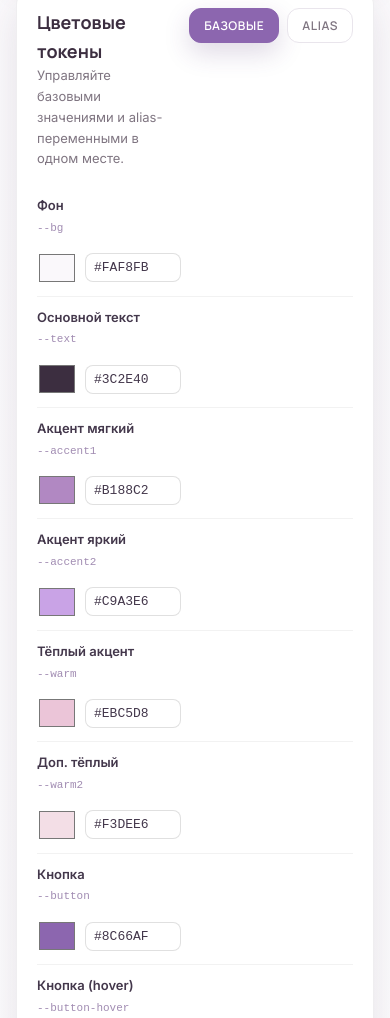
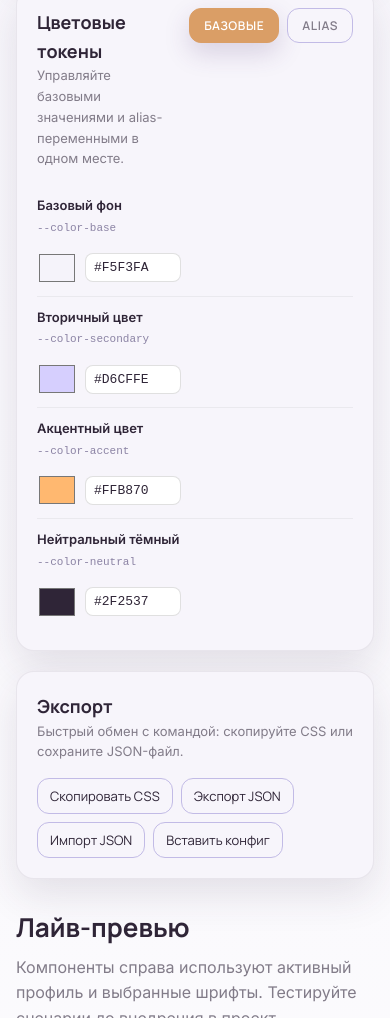
Before and after one commit to c3337187/Palette-Studio, a plain HTML site: page lab.html in a window 390 px wide. Shown: the part 982-2000 px from the top of the page. Drawn offline with Linux system fonts and the light colour scheme.

Commit message:
Refine palette system with 60-30-10 color tokens

```diff
--- a/lab.html
+++ b/lab.html
@@ -6,27 +6,24 @@
   <title>Цветовая лаборатория</title>
   <style>
     :root{
-      --bg:#FAF8FB;
-      --text:#3C2E40;
-      --accent1:#B188C2;
-      --accent2:#C9A3E6;
-      --warm:#EBC5D8;
-      --warm2:#F3DEE6;
-      --button:#8C66AF;
-      --button-hover:#A57FD0;
-      --neutral:#E9E5EC;
-      --card-bg:#FFFFFF;
-      --surface-primary:var(--bg);
-      --surface-card:var(--card-bg);
-      --surface-muted:var(--warm2);
-      --surface-hero:var(--accent2);
-      --surface-accent:var(--accent1);
-      --text-strong:var(--text);
-      --text-muted:color-mix(in srgb,var(--text) 60%,var(--surface-primary) 40%);
-      --border-subtle:var(--neutral);
-      --action-primary:var(--button);
-      --action-primary-hover:var(--button-hover);
-      --badge-accent:var(--warm);
+      --color-base:#F5F3FA;
+      --color-secondary:#D6CFFE;
+      --color-accent:#FFB870;
+      --color-neutral:#2F2537;
+      --surface-primary:var(--color-base);
+      --surface-card:color-mix(in srgb,var(--color-base) 85%, white 15%);
+      --surface-muted:color-mix(in srgb,var(--color-secondary) 35%, white);
+      --surface-hero:color-mix(in srgb,var(--color-secondary) 60%, var(--color-accent));
+      --surface-accent:color-mix(in srgb,var(--color-secondary) 70%, var(--color-neutral));
+      --text-strong:var(--color-neutral);
+      --text-muted:color-mix(in srgb,var(--color-neutral) 58%, var(--surface-primary) 42%);
+      --border-subtle:color-mix(in srgb,var(--color-secondary) 24%, var(--color-neutral));
+      --action-primary:color-mix(in srgb,var(--color-accent) 82%, var(--color-neutral));
+      --action-primary-hover:color-mix(in srgb,var(--color-accent) 92%, white 8%);
+      --badge-accent:color-mix(in srgb,var(--color-secondary) 55%, white);
+      --ratio-primary:var(--surface-primary);
+      --ratio-secondary:var(--surface-muted);
+      --ratio-accent:var(--action-primary);
       --font-heading:'Manrope', 'Inter', 'Segoe UI', system-ui, sans-serif;
       --font-body:'Inter', 'Segoe UI', system-ui, sans-serif;
       --font-ui:'Manrope', 'Inter', 'Segoe UI', system-ui, sans-serif;
@@ -36,7 +33,7 @@
     a{text-decoration:none;color:inherit}
     .topbar{background:rgba(255,255,255,0.85);backdrop-filter:blur(14px);border-bottom:1px solid rgba(0,0,0,0.06);position:sticky;top:0;z-index:10}
     .topbar .container{max-width:1200px;margin:0 auto;padding:14px 24px;display:flex;align-items:center;justify-content:space-between;gap:20px}
-    .brand{font-weight:700;font-size:18px;letter-spacing:0.06em;text-transform:uppercase;color:#5C4C66}
+    .brand{font-weight:700;font-size:18px;letter-spacing:0.06em;text-transform:uppercase;color:color-mix(in srgb,var(--color-neutral) 85%, white 15%)}
     .nav-links{display:flex;gap:12px;font-size:14px}
     .nav-link{padding:8px 14px;border-radius:999px;color:var(--text-muted);transition:background .2s,color .2s}
     .nav-link:hover{background:var(--surface-muted);color:var(--text-strong)}
@@ -55,41 +52,41 @@
     .tab-panel.active{display:block}
     .profile-head{display:flex;flex-direction:column;gap:12px}
     .profile-select{display:flex;flex-direction:column;gap:10px}
-    .profile-select select{width:100%;padding:10px 12px;border-radius:12px;border:1px solid rgba(0,0,0,0.12);font-size:14px;background:#fff;color:#43374B}
+    .profile-select select{width:100%;padding:10px 12px;border-radius:12px;border:1px solid rgba(0,0,0,0.12);font-size:14px;background:#fff;color:var(--text-strong)}
     .profile-actions{display:flex;flex-wrap:wrap;gap:8px}
     .btn{padding:8px 12px;border-radius:12px;border:1px solid var(--border-subtle);background:var(--surface-card);color:var(--text-strong);font-size:13px;font-family:var(--font-ui);cursor:pointer;transition:background .2s,box-shadow .2s}
     .btn:hover{background:var(--surface-muted)}
-    .btn.danger{background:#F7E4EA;border-color:#F0B9C8;color:#A63E59}
+    .btn.danger{background:color-mix(in srgb,var(--color-accent) 18%, white);border-color:color-mix(in srgb,var(--color-accent) 28%, white);color:color-mix(in srgb,var(--color-accent) 60%, var(--color-neutral) 40%)}
     .status{font-size:12px;color:var(--text-muted)}
     .token-controls{display:flex;flex-direction:column;gap:0}
     .token-row{display:grid;grid-template-columns:150px 1fr;align-items:center;gap:12px;padding:10px 0;border-bottom:1px solid rgba(0,0,0,0.05)}
     .token-row:last-child{border-bottom:none}
     .token-label{display:flex;flex-direction:column;gap:4px}
-    .token-label .name{font-size:13px;font-weight:600;color:#43374B}
-    .token-label .var{font-family:monospace;font-size:11px;color:#a18cb2}
+    .token-label .name{font-size:13px;font-weight:600;color:var(--text-strong)}
+    .token-label .var{font-family:monospace;font-size:11px;color:color-mix(in srgb,var(--color-secondary) 55%, var(--color-neutral) 45%)}
     .token-inputs{display:flex;gap:8px;align-items:center}
     .token-inputs input[type="color"]{width:40px;height:36px;border:none;background:none;padding:0;cursor:pointer}
-    .token-inputs input[type="text"]{width:96px;padding:6px 8px;border-radius:8px;border:1px solid rgba(0,0,0,0.12);font-family:monospace;text-transform:uppercase;font-size:13px;color:#43374B}
-    .token-inputs input[type="text"].invalid{border-color:#d16c88;box-shadow:0 0 0 2px rgba(209,108,136,0.25)}
+    .token-inputs input[type="text"]{width:96px;padding:6px 8px;border-radius:8px;border:1px solid rgba(0,0,0,0.12);font-family:monospace;text-transform:uppercase;font-size:13px;color:var(--text-strong)}
+    .token-inputs input[type="text"].invalid{border-color:color-mix(in srgb,var(--color-accent) 45%, var(--color-neutral) 55%);box-shadow:0 0 0 2px color-mix(in srgb,var(--color-accent) 30%, transparent)}
     .alias-controls{display:flex;flex-direction:column}
     .alias-row{display:grid;grid-template-columns:150px 1fr 56px;align-items:start;gap:12px;padding:10px 0;border-bottom:1px solid rgba(0,0,0,0.05)}
     .alias-row:last-child{border-bottom:none}
     .alias-label{display:flex;flex-direction:column;gap:4px}
-    .alias-label .name{font-size:13px;font-weight:600;color:#43374B}
-    .alias-label .var{font-family:monospace;font-size:11px;color:#a18cb2}
+    .alias-label .name{font-size:13px;font-weight:600;color:var(--text-strong)}
+    .alias-label .var{font-family:monospace;font-size:11px;color:color-mix(in srgb,var(--color-secondary) 55%, var(--color-neutral) 45%)}
     .alias-control{display:flex;flex-direction:column;gap:8px}
-    .alias-control select{width:100%;padding:8px 12px;border-radius:10px;border:1px solid rgba(0,0,0,0.12);font-size:13px;background:#fff;color:#43374B}
+    .alias-control select{width:100%;padding:8px 12px;border-radius:10px;border:1px solid rgba(0,0,0,0.12);font-size:13px;background:#fff;color:var(--text-strong)}
     .alias-custom{display:flex;gap:8px;align-items:center}
     .alias-custom input[type="color"]{width:36px;height:32px;border:none;padding:0;cursor:pointer;background:none}
     .alias-custom input[type="text"]{width:90px;padding:6px 8px;border-radius:8px;border:1px solid rgba(0,0,0,0.12);font-family:monospace;text-transform:uppercase;font-size:13px}
-    .alias-custom input[type="text"].invalid{border-color:#d16c88;box-shadow:0 0 0 2px rgba(209,108,136,0.25)}
+    .alias-custom input[type="text"].invalid{border-color:color-mix(in srgb,var(--color-accent) 45%, var(--color-neutral) 55%);box-shadow:0 0 0 2px color-mix(in srgb,var(--color-accent) 30%, transparent)}
     .alias-preview{display:flex;flex-direction:column;align-items:center;gap:6px;font-size:12px;color:var(--text-muted)}
     .alias-preview .swatch{width:48px;height:48px;border-radius:12px;border:1px solid rgba(0,0,0,0.05)}
     .actions{display:flex;flex-wrap:wrap;gap:8px}
     .generator-form{display:flex;flex-direction:column;gap:14px}
     .generator-row{display:flex;gap:10px;align-items:center}
     .generator-row input[type="text"]{flex:1;padding:8px 10px;border-radius:10px;border:1px solid rgba(0,0,0,0.12);font-size:13px;font-family:var(--font-ui)}
-    .generator-row input[type="text"].invalid{border-color:#d16c88;box-shadow:0 0 0 2px rgba(209,108,136,0.25)}
+    .generator-row input[type="text"].invalid{border-color:color-mix(in srgb,var(--color-accent) 45%, var(--color-neutral) 55%);box-shadow:0 0 0 2px color-mix(in srgb,var(--color-accent) 30%, transparent)}
     .generator-row input[type="color"]{width:40px;height:36px;border:none;background:none;padding:0;cursor:pointer}
     .generator-actions{display:flex;gap:10px;flex-wrap:wrap}
     .generator-status{font-size:12px;color:var(--text-muted);min-height:16px}
@@ -103,16 +100,16 @@
     .contrast-card p{margin:0;font-size:12px;color:var(--text-muted);line-height:1.5}
     .contrast-list{display:flex;flex-direction:column;gap:8px;font-size:13px}
     .contrast-item{display:flex;flex-direction:column;gap:8px;padding:10px 12px;border-radius:12px;background:var(--surface-muted);border:1px solid rgba(0,0,0,0.05);transition:border .2s,box-shadow .2s}
-    .contrast-item.pass{border-color:rgba(74,149,97,0.4);box-shadow:0 8px 18px rgba(74,149,97,0.08)}
-    .contrast-item.warn{border-color:rgba(238,165,61,0.4);box-shadow:0 6px 16px rgba(238,165,61,0.06)}
-    .contrast-item.fail{border-color:rgba(212,91,91,0.4);box-shadow:0 6px 14px rgba(212,91,91,0.08)}
+    .contrast-item.pass{border-color:color-mix(in srgb,var(--color-secondary) 45%, var(--color-neutral) 15%);box-shadow:0 8px 18px color-mix(in srgb,var(--color-secondary) 25%, transparent)}
+    .contrast-item.warn{border-color:color-mix(in srgb,var(--color-accent) 45%, var(--color-secondary) 15%);box-shadow:0 6px 16px color-mix(in srgb,var(--color-accent) 20%, transparent)}
+    .contrast-item.fail{border-color:color-mix(in srgb,var(--color-accent) 60%, var(--color-neutral) 20%);box-shadow:0 6px 14px color-mix(in srgb,var(--color-accent) 25%, transparent)}
     .contrast-item .combo{display:flex;justify-content:space-between;align-items:center;gap:12px}
     .contrast-item .combo .swatch{width:52px;height:32px;border-radius:8px;border:1px solid rgba(0,0,0,0.06);display:flex;align-items:center;justify-content:center;font-weight:700;font-family:var(--font-ui)}
     .contrast-item .ratio{font-family:monospace;font-weight:600}
     .contrast-item .badge{padding:4px 8px;border-radius:999px;font-size:11px;font-weight:600}
-    .contrast-item.pass .badge{background:rgba(74,149,97,0.15);color:#2E6B43}
-    .contrast-item.warn .badge{background:rgba(238,165,61,0.18);color:#8C4F00}
-    .contrast-item.fail .badge{background:rgba(212,91,91,0.18);color:#7C1F1F}
+    .contrast-item.pass .badge{background:color-mix(in srgb,var(--color-secondary) 35%, white);color:color-mix(in srgb,var(--color-secondary) 72%, var(--color-neutral) 28%)}
+    .contrast-item.warn .badge{background:color-mix(in srgb,var(--color-accent) 32%, white);color:color-mix(in srgb,var(--color-accent) 70%, var(--color-neutral) 30%)}
+    .contrast-item.fail .badge{background:color-mix(in srgb,var(--color-accent) 48%, var(--color-neutral));color:color-mix(in srgb,var(--color-accent) 78%, var(--color-neutral) 22%)}
     .contrast-item .guide{font-size:11px;color:var(--text-muted)}
     .preview-grid{display:grid;grid-template-columns:repeat(auto-fit,minmax(260px,1fr));gap:20px}
     .preview-panel{background:var(--surface-card);border-radius:18px;padding:20px;border:1px solid rgba(54,38,70,0.08);box-shadow:0 12px 34px rgba(54,38,70,0.1);display:flex;flex-direction:column;gap:14px}
@@ -178,7 +175,7 @@
           <p>Создавайте, копируйте и настраивайте цветовые профили. Изменения сохраняются автоматически.</p>
         </div>
         <div class="profile-select">
-          <label style="font-size:12px;font-weight:600;text-transform:uppercase;letter-spacing:0.05em;color:#5C4C66">Активный профиль</label>
+          <label style="font-size:12px;font-weight:600;text-transform:uppercase;letter-spacing:0.05em;color:color-mix(in srgb,var(--color-neutral) 85%, white 15%)">Активный профиль</label>
           <select id="profileSelect"></select>
         </div>
         <div class="profile-actions">
@@ -200,8 +197,8 @@
         </div>
         <div class="generator-form" id="generatorForm">
           <div class="generator-row">
-            <input type="color" id="generatorColor" value="#6B5B95" aria-label="Основной цвет" />
-            <input type="text" id="generatorHex" value="#6B5B95" placeholder="#RRGGBB" aria-label="HEX основного цвета" />
+            <input type="color" id="generatorColor" value="#FFB870" aria-label="Основной цвет" />
+            <input type="text" id="generatorHex" value="#FFB870" placeholder="#RRGGBB" aria-label="HEX основного цвета" />
           </div>
           <input type="text" id="generatorName" placeholder="Название нового профиля" aria-label="Название профиля" />
           <label style="display:flex;align-items:center;gap:8px;font-size:12px;color:var(--text-muted)">
@@ -366,63 +363,45 @@
     const FONT_KEY = 'palette-studio-fonts';
 
     const BASE_TOKENS = [
-      {variable:'--bg', label:'Фон', default:'#FAF8FB'},
-      {variable:'--text', label:'Основной текст', default:'#3C2E40'},
-      {variable:'--accent1', label:'Акцент мягкий', default:'#B188C2'},
-      {variable:'--accent2', label:'Акцент яркий', default:'#C9A3E6'},
-      {variable:'--warm', label:'Тёплый акцент', default:'#EBC5D8'},
-      {variable:'--warm2', label:'Доп. тёплый', default:'#F3DEE6'},
-      {variable:'--button', label:'Кнопка', default:'#8C66AF'},
-      {variable:'--button-hover', label:'Кнопка (hover)', default:'#A57FD0'},
-      {variable:'--neutral', label:'Нейтральный', default:'#E9E5EC'},
-      {variable:'--card-bg', label:'Фон карточек', default:'#FFFFFF'}
+      {variable:'--color-base', label:'Базовый фон', default:'#F5F3FA'},
+      {variable:'--color-secondary', label:'Вторичный цвет', default:'#D6CFFE'},
+      {variable:'--color-accent', label:'Акцентный цвет', default:'#FFB870'},
+      {variable:'--color-neutral', label:'Нейтральный тёмный', default:'#2F2537'}
     ];
 
     const ALIAS_DEFS = [
-      {variable:'--surface-primary', label:'Поверхность основная', defaultConfig:()=>({mode:'base', ref:'--bg'})},
-      {variable:'--surface-card', label:'Поверхность карточек', defaultConfig:()=>({mode:'base', ref:'--card-bg'})},
-      {variable:'--surface-muted', label:'Поверхность приглушённая', defaultConfig:()=>({mode:'base', ref:'--warm2'})},
-      {variable:'--surface-hero', label:'Hero-поверхность', defaultConfig:()=>({mode:'base', ref:'--accent2'})},
-      {variable:'--surface-accent', label:'Акцентная поверхность', defaultConfig:()=>({mode:'base', ref:'--accent1'})},
-      {variable:'--text-strong', label:'Текст сильный', defaultConfig:()=>({mode:'base', ref:'--text'})},
+      {variable:'--surface-primary', label:'Поверхность основная', defaultConfig:()=>({mode:'base', ref:'--color-base'})},
+      {variable:'--surface-card', label:'Поверхность карточек', defaultConfig:()=>({mode:'auto'}), auto:(base)=>mixColors(base['--color-base'], '#FFFFFF', 0.15)},
+      {variable:'--surface-muted', label:'Поверхность приглушённая', defaultConfig:()=>({mode:'auto'}), auto:(base)=>mixColors(base['--color-secondary'], '#FFFFFF', 0.65)},
+      {variable:'--surface-hero', label:'Hero-поверхность', defaultConfig:()=>({mode:'auto'}), auto:(base)=>mixColors(base['--color-secondary'], base['--color-accent'], 0.4)},
+      {variable:'--surface-accent', label:'Акцентная поверхность', defaultConfig:()=>({mode:'auto'}), auto:(base)=>mixColors(base['--color-secondary'], base['--color-neutral'], 0.3)},
+      {variable:'--text-strong', label:'Текст сильный', defaultConfig:()=>({mode:'base', ref:'--color-neutral'})},
       {variable:'--text-muted', label:'Текст вторичный', defaultConfig:()=>({mode:'auto'}), auto:(base, alias)=>computeMutedTextColor(base, alias)},
-      {variable:'--border-subtle', label:'Границы мягкие', defaultConfig:()=>({mode:'base', ref:'--neutral'})},
-      {variable:'--action-primary', label:'Primary action', defaultConfig:()=>({mode:'base', ref:'--button'})},
-      {variable:'--action-primary-hover', label:'Primary hover', defaultConfig:()=>({mode:'base', ref:'--button-hover'})},
-      {variable:'--badge-accent', label:'Цвет бейджа', defaultConfig:()=>({mode:'base', ref:'--warm'})}
+      {variable:'--border-subtle', label:'Границы мягкие', defaultConfig:()=>({mode:'auto'}), auto:(base)=>mixColors(base['--color-secondary'], base['--color-neutral'], 0.12)},
+      {variable:'--action-primary', label:'Primary action', defaultConfig:()=>({mode:'auto'}), auto:(base)=>mixColors(base['--color-accent'], base['--color-neutral'], 0.18)},
+      {variable:'--action-primary-hover', label:'Primary hover', defaultConfig:()=>({mode:'auto'}), auto:(base, alias)=>mixColors(alias['--action-primary'] || mixColors(base['--color-accent'], base['--color-neutral'], 0.18), '#FFFFFF', 0.08)},
+      {variable:'--badge-accent', label:'Цвет бейджа', defaultConfig:()=>({mode:'auto'}), auto:(base)=>mixColors(base['--color-secondary'], '#FFFFFF', 0.45)}
     ];
-
     const DEFAULT_PROFILES = [
       {
-        id:'soft-light',
-        name:'Нейтральный старт',
+        id:'balanced-mauve',
+        name:'Нейтральный баланс',
         base:Object.fromEntries(BASE_TOKENS.map(t=>[t.variable,t.default])),
-        aliases:{}
+        aliases:{},
       },
       {
-        id:'evening-contrast',
-        name:'Вечерний контраст',
+        id:'twilight-gold',
+        name:'Сумеречный контраст',
         base:{
-          '--bg':'#181921',
-          '--text':'#FFFFFF',
-          '--accent1':'#2E6AFF',
-          '--accent2':'#7A5CFF',
-          '--warm':'#F2B5A0',
-          '--warm2':'#1F2330',
-          '--button':'#4250FF',
-          '--button-hover':'#5C6CFF',
-          '--neutral':'#2C3344',
-          '--card-bg':'#1F2533'
+          '--color-base':'#1C1B23',
+          '--color-secondary':'#2D2535',
+          '--color-accent':'#E7A04E',
+          '--color-neutral':'#F4F1FF'
         },
-        aliases:{
-          '--surface-muted':{mode:'base', ref:'--neutral'},
-          '--text-muted':{mode:'auto'},
-          '--badge-accent':{mode:'base', ref:'--warm'}
-        }
+        aliases:{},
       }
     ];
-
-    const DEFAULT_STATE = {activeId:'soft-light', profiles:DEFAULT_PROFILES};
+    const DEFAULT_STATE = {activeId:'balanced-mauve', profiles:DEFAULT_PROFILES};
 
     const LEGACY_FONT_OPTIONS = [
       {id:'manrope', label:'Manrope', stack:"'Manrope', sans-serif", link:'https://fonts.googleapis.com/css2?family=Manrope:wght@400;600;700&display=swap&subset=cyrillic'},
@@ -876,7 +855,7 @@
         return;
       }
       const {generatePalette} = window.PaletteGenerator;
-      const initial = normalizeHex(generatorHex.value || generatorColor.value) || '#6B5B95';
+      const initial = normalizeHex(generatorHex.value || generatorColor.value) || '#FFB870';
       generatorHex.value = initial;
       generatorColor.value = initial.toLowerCase();
 
@@ -961,14 +940,14 @@
       if(!ratioSegments.length) return;
       const resolved = resolveAliases(activeProfile);
       const mapping = {
-        primary: resolved['--surface-primary'] || activeProfile.base['--bg'],
-        secondary: resolved['--surface-muted'] || activeProfile.base['--accent1'],
-        accent: resolved['--action-primary'] || activeProfile.base['--button']
+        primary: resolved['--surface-primary'] || activeProfile.base['--color-base'],
+        secondary: resolved['--surface-muted'] || activeProfile.base['--color-secondary'],
+        accent: resolved['--action-primary'] || mixColors(activeProfile.base['--color-accent'], activeProfile.base['--color-neutral'], 0.18)
       };
       const flexMap = {primary:6, secondary:3, accent:1};
       ratioSegments.forEach(segment=>{
         const key = segment.dataset.ratio;
-        const color = mapping[key] || '#CCCCCC';
+        const color = mapping[key] || activeProfile.base['--color-base'] || '#CCCCCC';
         const weight = flexMap[key] || 1;
         segment.style.flex = `${weight} ${weight} 0`;
         segment.style.background = color;
@@ -978,7 +957,7 @@
       });
       ratioDots.forEach(dot=>{
         const key = dot.dataset.ratioDot;
-        const color = mapping[key] || '#CCCCCC';
+        const color = mapping[key] || activeProfile.base['--color-base'] || '#CCCCCC';
         dot.style.background = color;
         dot.style.borderColor = getReadableTextColor(color);
       });
@@ -1262,11 +1241,11 @@
     }
 
     function computeMutedTextColor(baseTokens, aliasTokens){
-      const baseText = normalizeHex(baseTokens['--text']) || '#000000';
-      const background = normalizeHex(aliasTokens['--surface-primary'] || baseTokens['--bg']) || '#FFFFFF';
+      const baseText = normalizeHex(baseTokens['--color-neutral']) || '#000000';
+      const background = normalizeHex(aliasTokens['--surface-primary'] || baseTokens['--color-base']) || '#FFFFFF';
       // Оттеняем основной цвет за счёт фона — без искусственного повышения контраста,
       // чтобы диагностика оставалась честной и совпадала с реальными HEX-значениями профиля.
-      return mixColors(baseText, background, 0.35);
+      return mixColors(baseText, background, 0.42);
     }
 
     function mixColors(hexA, hexB, weightB){
--- a/palette-generator.js
+++ b/palette-generator.js
@@ -123,78 +123,68 @@
   function generatePalette(mainColor, options={}){
     const baseHex = normalizeHex(mainColor);
     if(!baseHex){
-      throw new Error('Укажите корректный HEX-код основного цвета (например, #6B5B95).');
+      throw new Error('Укажите корректный HEX-код основного цвета (например, #FFB870).');
     }
 
     const baseHsl = rgbToHsl(hexToRgb(baseHex));
 
-    const primary = baseHex;
-    const secondary = adjustHsl(baseHsl, {
-      h:(baseHsl.h + 30) % 360,
-      s:clamp(baseHsl.s * 0.75 + 0.1, 0, 1),
-      l:clamp(baseHsl.l * 0.9 + 0.08, 0.2, 0.8)
-    });
     const accent = adjustHsl(baseHsl, {
       h:(baseHsl.h + 200) % 360,
-      s:clamp(0.55 + baseHsl.s * 0.25, 0, 1),
-      l:clamp(0.45 + (0.5 - baseHsl.l) * 0.35, 0.25, 0.75)
+      s:clamp(0.58 + baseHsl.s * 0.25, 0, 1),
+      l:clamp(0.5 + (0.5 - baseHsl.l) * 0.3, 0.3, 0.78)
     });
 
-    const background = mixColors('#FFFFFF', primary, 0.12);
-    const card = mixColors(background, '#FFFFFF', 0.7);
-    const neutral = mixColors(background, '#1F1B24', 0.12);
+    const secondarySeed = adjustHsl(baseHsl, {
+      h:(baseHsl.h + 24) % 360,
+      s:clamp(baseHsl.s * 0.7 + 0.08, 0, 1),
+      l:clamp(baseHsl.l * 0.85 + 0.12, 0.25, 0.85)
+    });
 
-    const backgroundHsl = rgbToHsl(hexToRgb(background));
-    const text = backgroundHsl.l > 0.6 ? '#1F1D2A' : '#F7F7FA';
+    const baseSurface = mixColors('#FFFFFF', baseHex, 0.18);
+    const secondarySurface = mixColors(secondarySeed, '#FFFFFF', 0.22);
+    const baseLightness = rgbToHsl(hexToRgb(baseSurface)).l;
+    const neutral = baseLightness > 0.6 ? '#2F2537' : mixColors('#FFFFFF', baseSurface, 0.82);
 
-    const buttonBg = mixColors(primary, '#1A1A1A', 0.18);
-    const buttonHover = mixColors(buttonBg, '#FFFFFF', 0.18);
-    const headerBg = mixColors(primary, secondary, 0.5);
-
-    const warm = mixColors(accent, '#FFFFFF', 0.15);
-    const warm2 = mixColors(accent, background, 0.65);
-    const border = mixColors(neutral, text, 0.4);
+    const mutedSurface = mixColors(secondarySurface, '#FFFFFF', 0.55);
+    const heroSurface = mixColors(secondarySurface, accent, 0.45);
+    const accentSurface = mixColors(secondarySurface, neutral, 0.28);
+    const border = mixColors(secondarySurface, neutral, 0.16);
+    const actionPrimary = mixColors(accent, neutral, 0.18);
+    const actionHover = mixColors(actionPrimary, '#FFFFFF', 0.08);
+    const mutedText = mixColors(neutral, baseSurface, 0.42);
+    const badge = mixColors(secondarySurface, '#FFFFFF', 0.45);
 
     const tokens = {
-      '--bg':background,
-      '--text':text,
-      '--accent1':primary,
-      '--accent2':secondary,
-      '--warm':warm,
-      '--warm2':warm2,
-      '--button':buttonBg,
-      '--button-hover':buttonHover,
-      '--neutral':neutral,
-      '--card-bg':card
+      '--color-base':baseSurface,
+      '--color-secondary':secondarySurface,
+      '--color-accent':accent,
+      '--color-neutral':neutral
     };
 
     const aliases = {
-      '--surface-primary':{mode:'base', ref:'--bg'},
-      '--surface-card':{mode:'base', ref:'--card-bg'},
-      '--surface-muted':{mode:'custom', value:neutral},
-      '--surface-hero':{mode:'custom', value:headerBg},
-      '--surface-accent':{mode:'base', ref:'--accent1'},
-      '--text-strong':{mode:'base', ref:'--text'},
-      '--text-muted':{mode:'auto'},
+      '--surface-primary':{mode:'base', ref:'--color-base'},
+      '--surface-card':{mode:'custom', value:mixColors(baseSurface, '#FFFFFF', 0.15)},
+      '--surface-muted':{mode:'custom', value:mutedSurface},
+      '--surface-hero':{mode:'custom', value:heroSurface},
+      '--surface-accent':{mode:'custom', value:accentSurface},
+      '--text-strong':{mode:'base', ref:'--color-neutral'},
+      '--text-muted':{mode:'custom', value:mutedText},
       '--border-subtle':{mode:'custom', value:border},
-      '--action-primary':{mode:'base', ref:'--button'},
-      '--action-primary-hover':{mode:'base', ref:'--button-hover'},
-      '--badge-accent':{mode:'base', ref:'--warm'}
+      '--action-primary':{mode:'custom', value:actionPrimary},
+      '--action-primary-hover':{mode:'custom', value:actionHover},
+      '--badge-accent':{mode:'custom', value:badge}
     };
 
     const fonts = pickFontMeta(baseHsl);
 
     const profile = {
-      primary,
-      secondary,
-      accent:warm,
-      background,
+      base:baseSurface,
+      secondary:secondarySurface,
+      accent,
       neutral,
-      card,
-      text,
-      buttonBg,
-      buttonHover,
-      headerBg,
+      muted:mutedSurface,
+      action:actionPrimary,
+      hero:heroSurface,
       fonts:{
         main:fonts.text.family,
         heading:fonts.heading.family,
```
Also changed, not shown: fonts.html (+52 -52 lines), index.html (+53 -74 lines), 1 other file.
